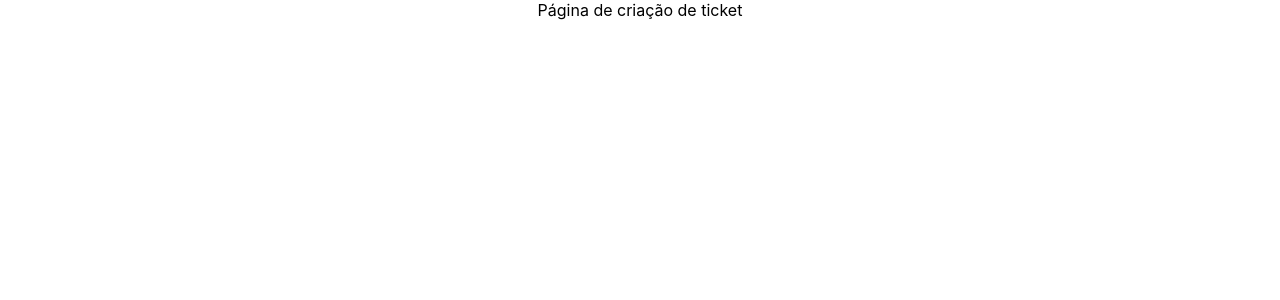
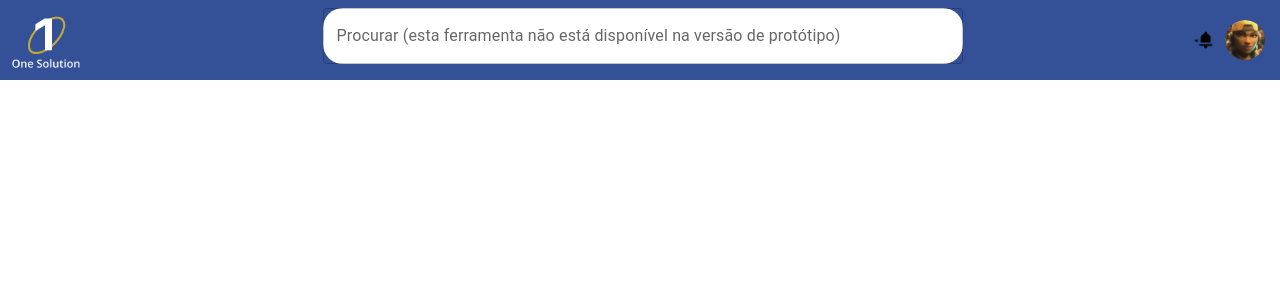
Before and after one commit to Bullamano/fiap-hackathon-one-solution, a React (Create React App) app in the folder FrontEnd/one-solution/: page /createTicket in a window 1280 px wide. Shown: the top 300 px of the page. Built offline with nearby package versions, Linux system fonts and the light colour scheme; the HTML template or start-up script is replaced by a standard one.

Commit message:
Modificação da barra superior para usuários

```diff
--- a/FrontEnd/one-solution/src/Components/Header/Header.css
+++ b/FrontEnd/one-solution/src/Components/Header/Header.css
@@ -7,9 +7,9 @@
     min-height: 10vh;
     width: 100vw;
     display: flex;
-    flex-direction: column;
+    flex-direction: row;
     align-items: left;
-    justify-content: center;
+    justify-content: space-between;
     font-size: calc(10px + 2vmin);
     color: white;
     z-index: 100;
@@ -26,3 +26,19 @@
 .logo-image {
     height: 60px;
 }
+
+.User-profile {
+    display: flex;
+    flex-direction: row;
+    justify-content: center;
+    align-items: center;
+}
+
+.icon-image {
+    height: 20px;
+    margin-right: 10px;
+}
+
+.Avatar-photo {
+    margin-right: 15px;
+}
--- a/FrontEnd/one-solution/src/Components/Header/Header.jsx
+++ b/FrontEnd/one-solution/src/Components/Header/Header.jsx
@@ -1,13 +1,21 @@
 import React from 'react';
 import { Link } from "react-router-dom";
+
+import Box from '@mui/material/Box';
+import TextField from '@mui/material/TextField';
+import Avatar from '@mui/material/Avatar';
+
 import logoImage from '../../Assets/Logo_105x86.png';
+import notificationIcon from '../../Assets/NotificationIcon.png';
+import profilePic from '../../Assets/ProfileRaze.png';
+
 import './Header.css';
 
 /**
  * Header simples da aplicação. Ele é flutuante e acompanha a rolagem.
  * @returns JSX do Header.
  */
-const SimpleHeader = () => {
+export const SimpleHeader = () => {
     return (
         <div className='App-header' id='pageTop'>
             <Link to='/' className='Home-link'>
@@ -19,4 +27,35 @@ const SimpleHeader = () => {
     );
 };
 
-export default SimpleHeader;
+export const UserHeader = () => {
+    return (
+        <div className='App-header' id='pageTop'>
+            <Link to='/' className='Home-link'>
+                <div className='Header-content'>
+                    <img src={logoImage} alt='Icone do One Solution. Link para a página inicial.' className='logo-image' />
+                </div>
+            </Link>
+            <Box
+                component="form"
+                sx={{
+                    '& > :not(style)': { m: 1, width: '50vw' },
+                }}
+                noValidate
+                autoComplete="off"
+            >
+                <TextField
+                    id="outlined-basic"
+                    label="Procurar (esta ferramenta não está disponível na versão de protótipo)"
+                    variant="outlined"
+                    sx={{
+                        backgroundColor: 'white',
+                        borderRadius: '20px',
+                    }} />
+            </Box>
+            <div className='User-profile'>
+                <img src={notificationIcon} alt='Icone de notificações (não habilitado na versão de protótipo)' className='icon-image' />
+                <Avatar className='Avatar-photo' alt="Remy Sharp" src={profilePic} />
+            </div>
+        </div>
+    );
+};
--- a/FrontEnd/one-solution/src/Screens/CreateTicketPage/CreateTicketPage.jsx
+++ b/FrontEnd/one-solution/src/Screens/CreateTicketPage/CreateTicketPage.jsx
@@ -1,10 +1,18 @@
 import React from 'react';
 
-const CreateTicketPage = () =>
-{
+import { Link } from "react-router-dom";
+import { Button } from '@mui/material';
+
+import { UserHeader } from '../../Components/Header/Header';
+
+import './CreateTicketPage.css'
+import '../../App.css'
+
+const CreateTicketPage = () => {
   return (
     <div className='createTicket-screen'>
-        Página de criação de ticket
+      <UserHeader />
+      Página de criação de ticket
     </div>
   );
 };
--- a/FrontEnd/one-solution/src/Screens/ProfileChooserPage/ProfileChooserPage.css
+++ b/FrontEnd/one-solution/src/Screens/ProfileChooserPage/ProfileChooserPage.css
@@ -14,6 +14,7 @@
     display: flex;
     justify-content: center;
     align-items: center;
+    margin: 10px;
     text-decoration: none;
 }
 
--- a/FrontEnd/one-solution/src/Screens/ProfileChooserPage/ProfileChooserPage.jsx
+++ b/FrontEnd/one-solution/src/Screens/ProfileChooserPage/ProfileChooserPage.jsx
@@ -2,7 +2,7 @@ import React from 'react';
 import { Link } from "react-router-dom";
 import { Button } from '@mui/material';
 
-import SimpleHeader from '../../Components/Header/Header';
+import { SimpleHeader } from '../../Components/Header/Header';
 
 import './ProfileChooserPage.css'
 import '../../App.css'
--- a/FrontEnd/one-solution/src/Screens/TicketListPage/TicketListPage.jsx
+++ b/FrontEnd/one-solution/src/Screens/TicketListPage/TicketListPage.jsx
@@ -1,4 +1,4 @@
-import React from 'react';
+
 
 const TicketListPage = () =>
 {
```
Also changed, not shown: FrontEnd/one-solution/src/Assets/NotificationIcon.png (added), FrontEnd/one-solution/src/Assets/ProfileRaze.png (added).
